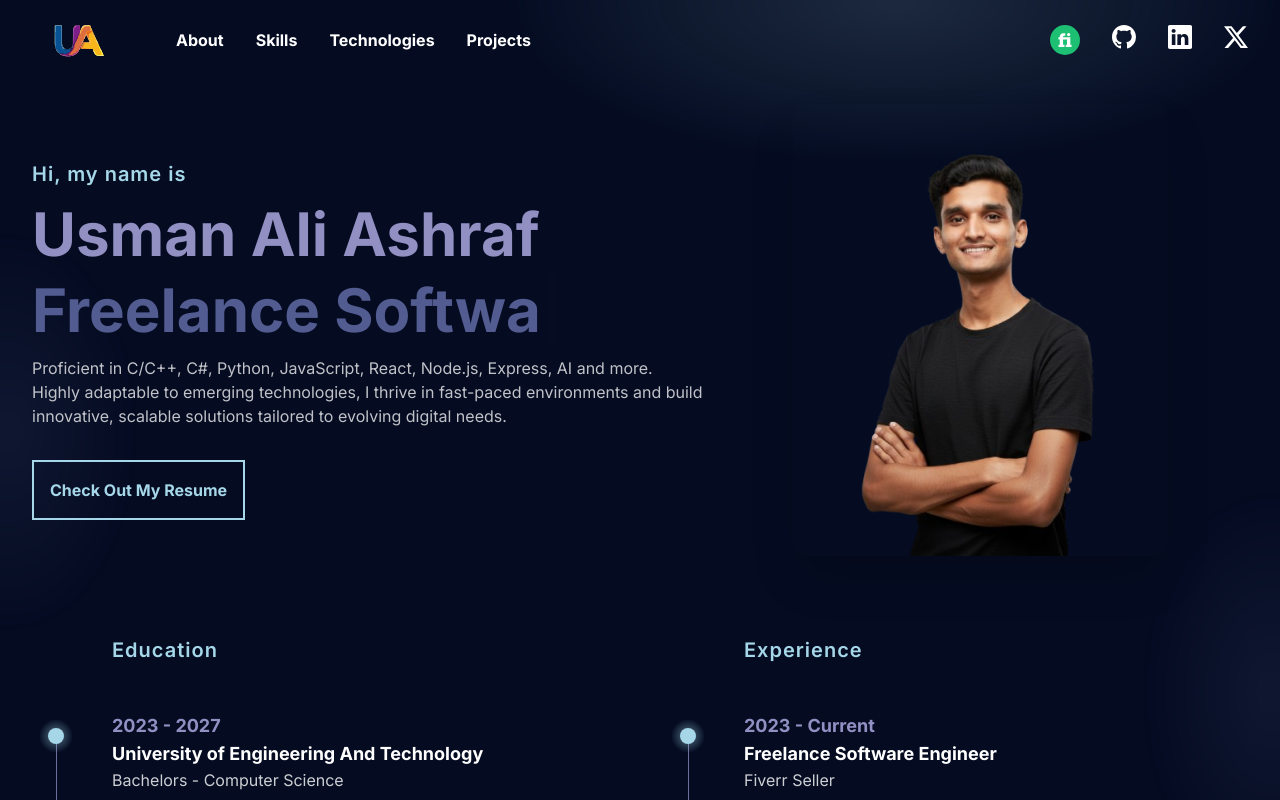
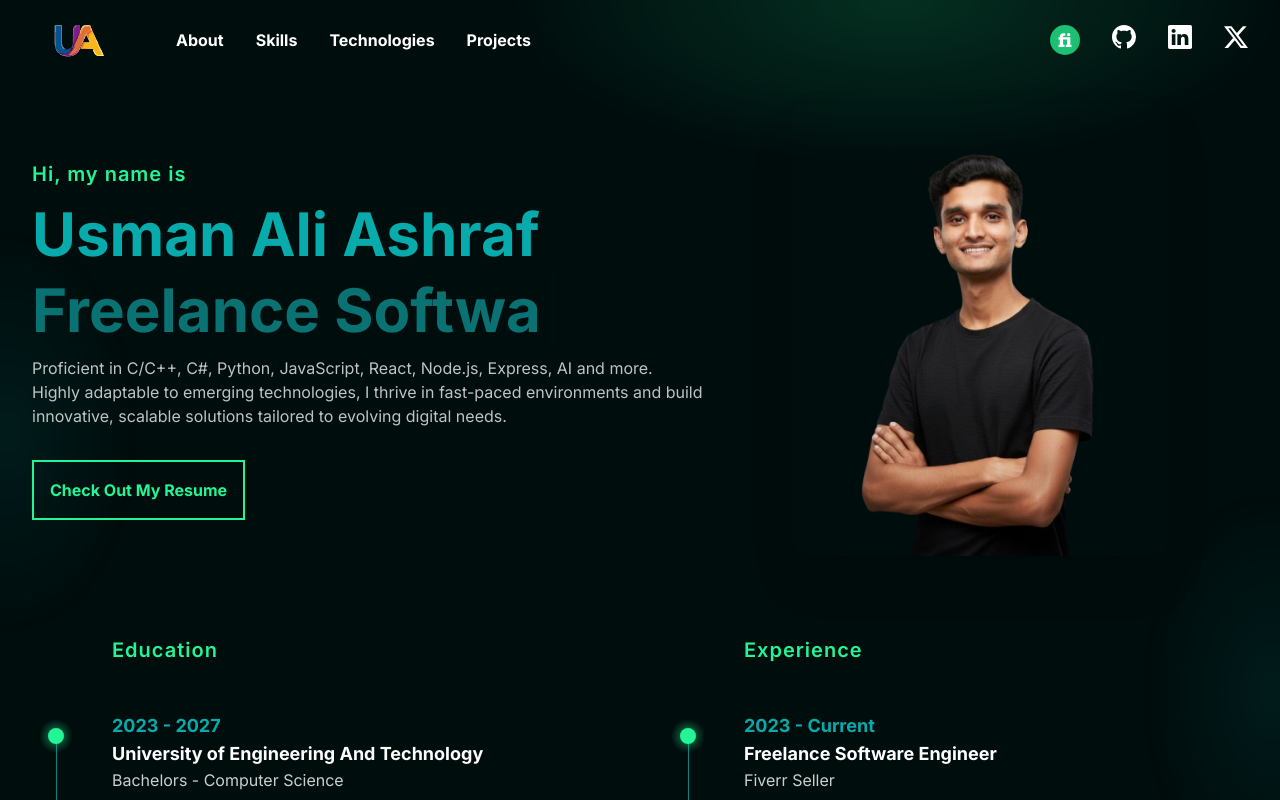
Before and after one commit to UsmanAliAshraf/Portfolio, a Next.js app: page / in a window 1280 px wide. Shown: the top 800 px of the page. Built offline with nearby package versions, Linux system fonts and the light colour scheme.

Commit message:
edited colors

```diff
--- a/tailwind.config.ts
+++ b/tailwind.config.ts
@@ -14,11 +14,13 @@ const config: Config = {
           "conic-gradient(from 180deg at 50% 50%, var(--tw-gradient-stops))",
       },
       colors: {
-        'primary': '#1B1A55',
-        'primary-dark': '#050C22',
-        'primary-light': '#535C91',
-        'primary-lighter': '#9290C3',
-        'secondary': '#A5D7E8'
+
+        primary: "#001616",          // deep dark greenish-black
+        "primary-dark": "#000d0d",   // near black
+        "primary-light": "#0a7272",  // teal
+        "primary-lighter": "#07abab",// aqua
+        secondary: "#23f597",        // neon mint
+        accent: "#00E5FF",
       }
     },
   },
```
